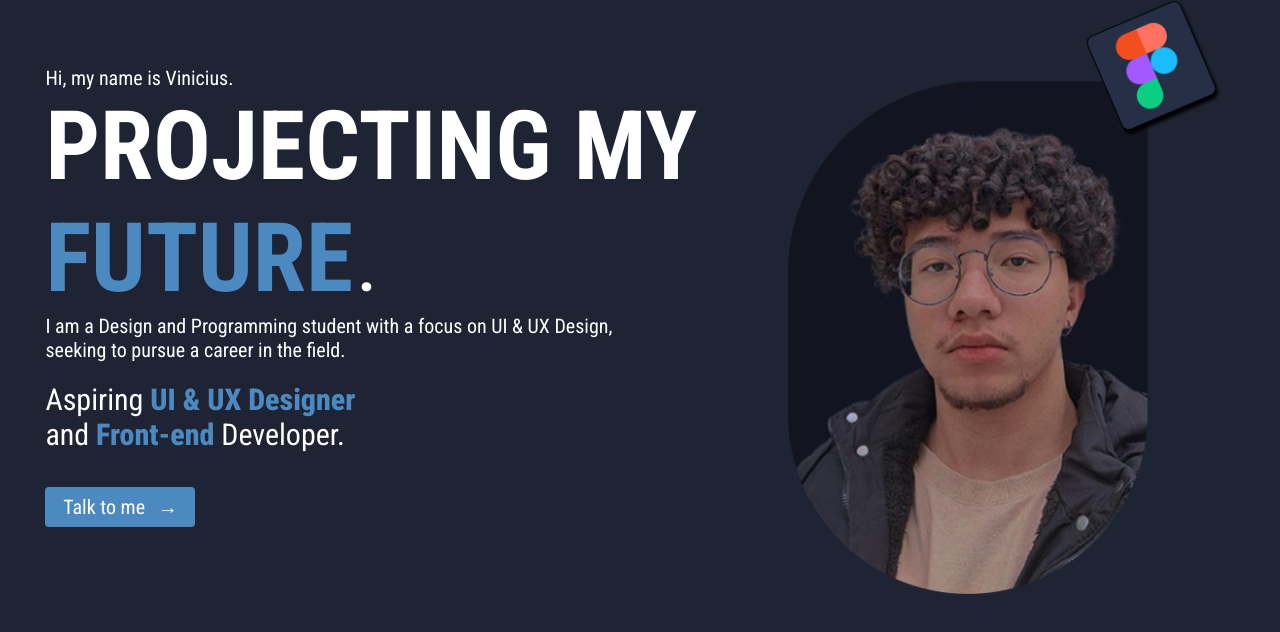
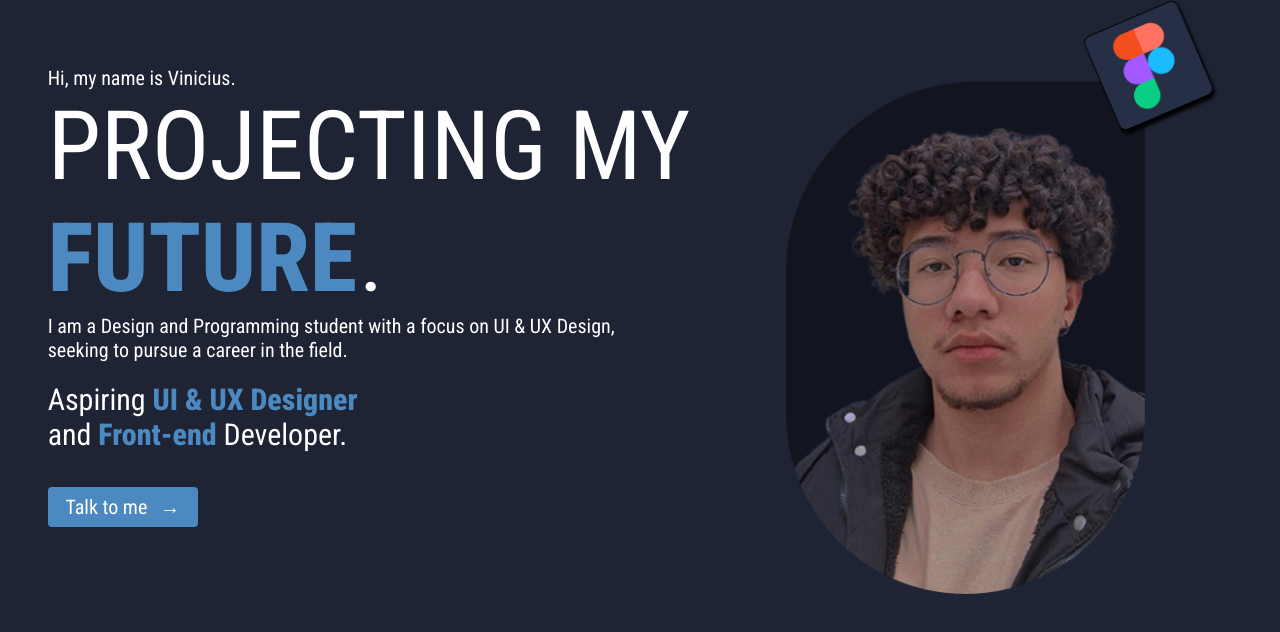
Before and after one commit to Vinicius-Yeh-FrontDev/Portfolio, a plain HTML site: page making_menu.html in a window 1280 px wide. Shown: the part 104-736 px from the top of the page. Drawn offline with Linux system fonts and the light colour scheme.

Commit message:
Update making_menu.html

```diff
--- a/making_menu.html
+++ b/making_menu.html
@@ -78,9 +78,11 @@
         }
         .content-text h1{
             font-size: 96px;
+            font-weight: 400;
         }
         .content-text h1 span{
             color: #4D89C1;
+            font-weight: 800;
         }
         .content-text h1 .dot{
             font-size: 60px;
```
